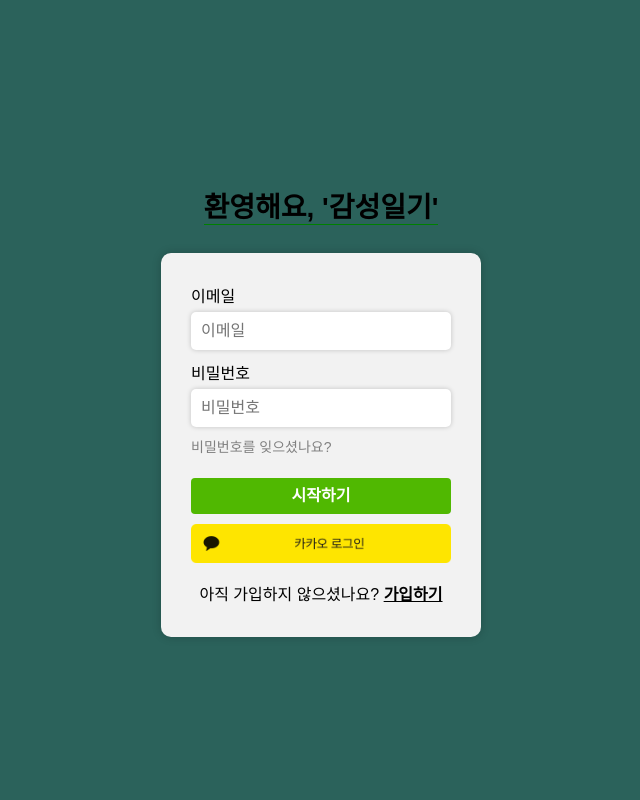
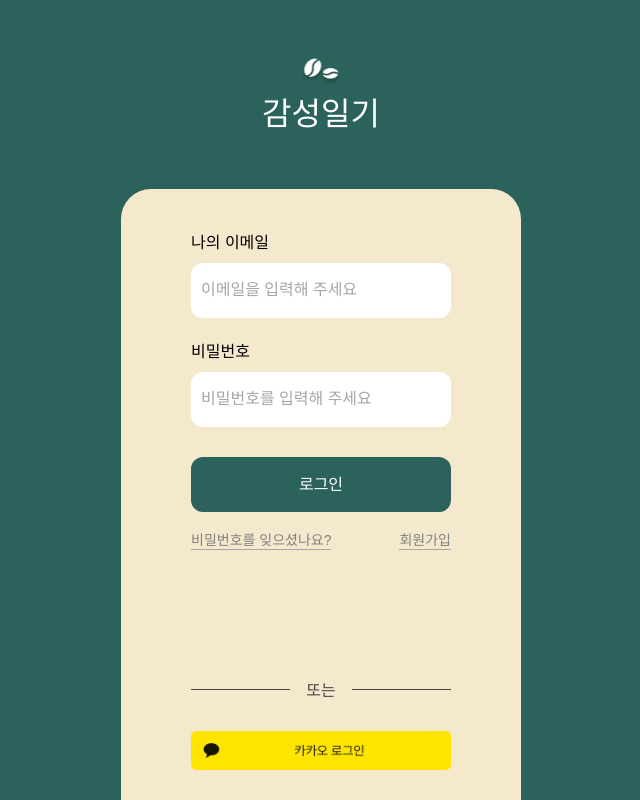
Before and after one commit to emotional-diary/emotional-diary-client, a Next.js app: page /login in a window 1280 px wide. Shown: the whole page, without its empty margins (319-959 px from the left). Built offline with nearby package versions, Linux system fonts and the light colour scheme; a web font is replaced by a local one.

Commit message:
feat: 로그인 페이지 디자인 반영

```diff
--- a/src/components/form/index.tsx
+++ b/src/components/form/index.tsx
@@ -10,6 +10,7 @@ import {
   Button,
   IconButton,
   FormErrorMessage,
+  HrText,
 } from './style';
 import { Timer as EmailAuthTimer } from './timer';
 import axios from 'axios';
@@ -126,18 +127,50 @@ const LoginForm = () => {
   console.log(validation);
 
   return (
-    <FormContainer>
-      <Typography.h3 style={{ borderBottom: '1px solid green' }}>
-        환영해요, '감성일기'
-      </Typography.h3>
-
+    <div
+      style={{
+        display: 'flex',
+        flexDirection: 'column',
+        alignItems: 'center',
+        width: '100%',
+        height: '100vh',
+      }}
+    >
+      <div
+        style={{
+          display: 'flex',
+          flexDirection: 'column',
+          justifyContent: 'center',
+          alignItems: 'center',
+          height: '200px',
+          margin: '20px 0px',
+        }}
+      >
+        <img
+          src={'/images/icons/coffee_bean.png'}
+          alt={'coffee_bean'}
+          width={42}
+          height={29}
+        />
+        <Typography.h2
+          style={{
+            fontWeight: 300,
+            color: '#FFF',
+            marginTop: '10px',
+            marginBottom: '0px',
+          }}
+        >
+          감성일기
+        </Typography.h2>
+      </div>
+      <FormContainer style={{ borderRadius: '30px 30px 0px 0px' }}>
         <Form>
-        <Label htmlFor="email">이메일</Label>
+          <Label htmlFor="email">나의 이메일</Label>
           <Input
             id="email"
             type="email"
             name="email"
-          placeholder="이메일"
+            placeholder="이메일을 입력해 주세요"
             onChange={handleUserChange}
             maxLength={254}
           />
@@ -152,7 +185,7 @@ const LoginForm = () => {
             id="password"
             type="password"
             name="password"
-          placeholder="비밀번호"
+            placeholder="비밀번호를 입력해 주세요"
             onChange={handleUserChange}
             maxLength={128}
           />
@@ -162,29 +195,56 @@ const LoginForm = () => {
             </FormErrorMessage>
           )}
 
+          <Button
+            type="submit"
+            style={{ marginTop: '20px' }}
+            onClick={handleLogin}
+          >
+            로그인
+          </Button>
+
+          <div
+            style={{
+              display: 'flex',
+              justifyContent: 'space-between',
+              alignItems: 'center',
+              marginTop: '20px',
+            }}
+          >
             <Typography.body2
               style={{
-            width: 'fit-content',
                 color: 'gray',
                 cursor: 'pointer',
+                borderBottom: '1px solid #A6A6A6',
               }}
               onClick={() => console.log('비밀번호 찾기')}
             >
               비밀번호를 잊으셨나요?
             </Typography.body2>
 
-        <Button
-          type="submit"
-          style={{ marginTop: '20px' }}
-          onClick={handleLogin}
+            <Typography.body2
+              style={{
+                color: 'gray',
+                cursor: 'pointer',
+                borderBottom: '1px solid #A6A6A6',
+              }}
+              onClick={() => router.push('/signup')}
             >
-          시작하기
-        </Button>
+              회원가입
+            </Typography.body2>
+          </div>
 
-        <IconButton
-          style={{ marginTop: '10px' }}
-          onClick={handleSocialLogin('kakao')}
+          <div
+            style={{
+              display: 'flex',
+              flexDirection: 'column',
+              flexGrow: 1,
+              justifyContent: 'end',
+              alignItems: 'center',
+            }}
           >
+            <HrText>또는</HrText>
+            <IconButton onClick={handleSocialLogin('kakao')}>
               <img
                 src={'/images/kakao_login.png'}
                 alt={'kakao_login'}
@@ -192,20 +252,10 @@ const LoginForm = () => {
                 height={'auto'}
               />
             </IconButton>
-
-        <Typography.body1
-          style={{
-            textAlign: 'center',
-            marginTop: '20px',
-            cursor: 'pointer',
-          }}
-          onClick={() => router.push('/signup')}
-        >
-          아직 가입하지 않으셨나요?{' '}
-          <strong style={{ textDecoration: 'underline' }}>가입하기</strong>
-        </Typography.body1>
+          </div>
         </Form>
       </FormContainer>
+    </div>
   );
 };
 
--- a/src/components/form/style/index.ts
+++ b/src/components/form/style/index.ts
@@ -1,31 +1,53 @@
-import styled from 'styled-components';
+import styled, { css } from 'styled-components';
+
+interface ButtonProps {
+  size?: 'small' | 'medium' | 'large';
+}
+
+const getSizeStyles = (size: ButtonProps['size']) => {
+  switch (size) {
+    case 'small':
+      return css`
+        padding: 5px 10px;
+        font-size: 12px;
+      `;
+    case 'large':
+      return css`
+        padding: 15px 30px;
+        font-size: 20px;
+      `;
+    default:
+      // 기본값인 'medium'일 때는 별도의 스타일을 적용하지 않습니다.
+      return null;
+  }
+};
 
 export const FormContainer = styled.div`
   display: flex;
   flex-direction: column;
-  justify-content: center;
   align-items: center;
-  height: 100vh;
+  width: 100%;
+  height: 100%;
+  min-width: 320px;
+  max-width: 400px;
+  background-color: #f5e9cd;
+  padding: 30px;
 `;
 
 export const Form = styled.form`
   display: flex;
   flex-direction: column;
-  min-width: 320px;
-  background-color: #f2f2f2;
-  border-radius: 10px;
-  padding: 30px;
-  box-shadow: 0px 0px 10px 0px rgba(0, 0, 0, 0.2);
+  height: 100%;
 `;
 
 export const Input = styled.input`
   width: 100%;
+  height: 55px;
   padding: 10px;
   margin: 0 0 10px;
   border: none;
-  border-radius: 5px;
+  border-radius: 12px;
   background-color: #ffffff;
-  box-shadow: 0px 0px 5px 0px rgba(0, 0, 0, 0.2);
   font-size: 16px;
 
   &:hover {
@@ -35,29 +57,33 @@ export const Input = styled.input`
     outline: none;
     box-shadow: 0px 0px 5px 0px rgba(57, 70, 255, 0.699);
   }
+  &::placeholder {
+    color: #a6a6a6;
+  }
 `;
 
 export const Label = styled.label`
   font-size: 16px;
-  margin-bottom: 5px;
+  margin: 10px 0px;
   cursor: pointer;
 `;
 
-export const Button = styled.button`
-  background: #50b801;
+export const Button = styled.button<ButtonProps>`
+  height: 55px;
+  background: #2b625b;
   border: 0;
-  border-radius: 4px;
+  border-radius: 12px;
   color: #fff;
   cursor: pointer;
   font-size: 16px;
-  font-weight: 600;
-  line-height: 1;
+  line-height: 1.2;
   padding: 10px 20px;
+  ${({ size }) => getSizeStyles(size)}
   transition: all 0.2s ease-in-out;
   white-space: nowrap;
-  &:hover {
+  /* &:hover {
     background: #42a306;
-  }
+  } */
   &:disabled {
     opacity: 0.5;
     cursor: default;
@@ -80,3 +106,25 @@ export const FormErrorMessage = styled.div`
   color: red;
   margin-bottom: 10px;
 `;
+
+export const HrText = styled.div`
+  display: flex;
+  align-items: center;
+  color: #464646;
+  width: 100%;
+  margin: 30px 0px;
+  &::before,
+  &::after {
+    content: '';
+    flex-grow: 1;
+    background: #464646;
+    height: 1px;
+    margin: 0px 16px;
+  }
+  &::before {
+    margin-left: 0;
+  }
+  &::after {
+    margin-right: 0;
+  }
+`;
--- a/src/components/layout/index.tsx
+++ b/src/components/layout/index.tsx
@@ -1,12 +1,13 @@
-import styled from "styled-components";
+import styled from 'styled-components';
 
 const Container = styled.div`
-  min-height: 100vh;
-  padding: 0 0.5rem;
   display: flex;
   flex-direction: column;
   justify-content: center;
   align-items: center;
+  min-height: 100vh;
+  max-width: 600px;
+  margin: 0 auto;
 `;
 
 const Main = styled.main`
--- a/src/components/typography/index.ts
+++ b/src/components/typography/index.ts
@@ -19,12 +19,12 @@ const Typography = {
   body1: styled.div`
     font-size: 1rem;
     font-weight: 400;
-    line-height: 1.5;
+    line-height: 1.2;
   `,
   body2: styled.div`
     font-size: 0.875rem;
     font-weight: 400;
-    line-height: 1.5;
+    line-height: 1.2;
   `,
 };
 
```
Also changed, not shown: public/images/icons/coffee_bean.png (added). Lines whose indentation alone changed are shown as unchanged.
